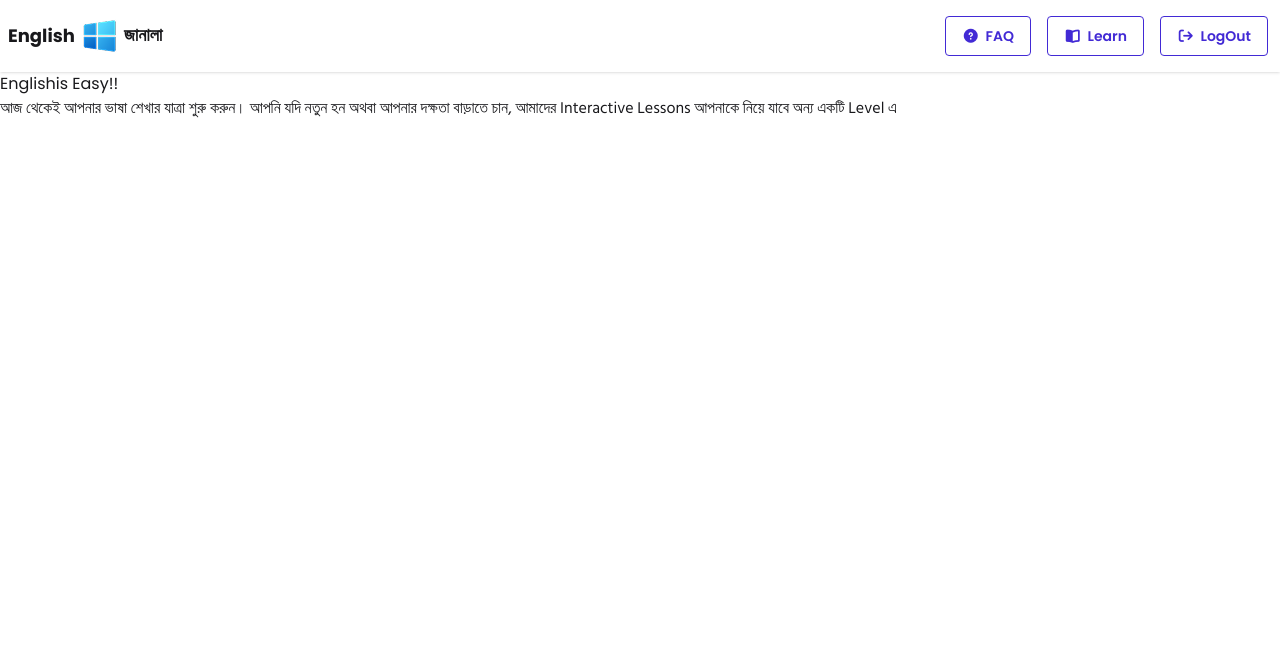
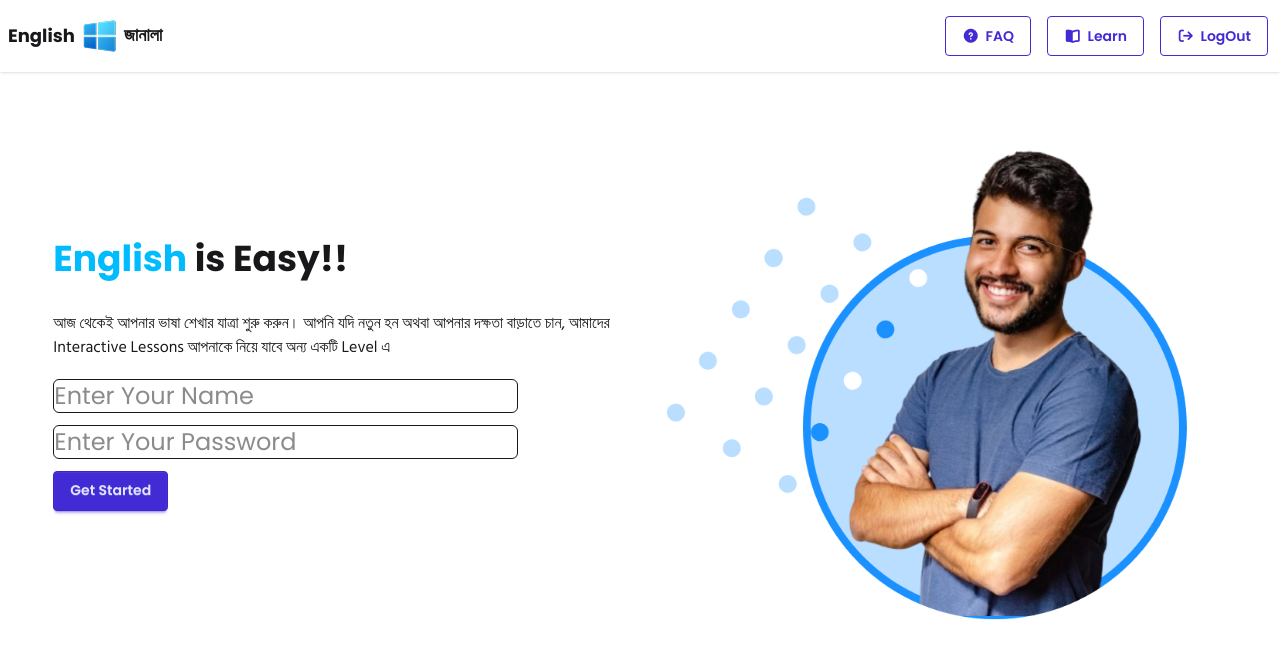
Before and after one commit to Noyon-Saudagor/English-janala, a plain HTML site: page index.html in a window 1280 px wide. Drawn offline with nearby package versions, Linux system fonts and the light colour scheme.

```diff
--- a/index.html
+++ b/index.html
@@ -1,5 +1,6 @@
 <!DOCTYPE html>
 <html lang="en">
+
 <head>
   <meta charset="UTF-8">
   <meta name="viewport" content="width=device-width, initial-scale=1.0">
@@ -11,27 +12,33 @@
   <link rel="shortcut icon" href="/assets/logo.png" type="image/x-icon">
 
   <!-- Font awsome -->
-     <link rel="stylesheet" href="https://cdnjs.cloudflare.com/ajax/libs/font-awesome/7.0.1/css/all.min.css" integrity="sha512-2SwdPD6INVrV/lHTZbO2nodKhrnDdJK9/kg2XD1r9uGqPo1cUbujc+IYdlYdEErWNu69gVcYgdxlmVmzTWnetw==" crossorigin="anonymous" referrerpolicy="no-referrer" />
+  <link rel="stylesheet" href="https://cdnjs.cloudflare.com/ajax/libs/font-awesome/7.0.1/css/all.min.css"
+    integrity="sha512-2SwdPD6INVrV/lHTZbO2nodKhrnDdJK9/kg2XD1r9uGqPo1cUbujc+IYdlYdEErWNu69gVcYgdxlmVmzTWnetw=="
+    crossorigin="anonymous" referrerpolicy="no-referrer" />
 
   <!-- font intigrations -->
   <link rel="preconnect" href="https://fonts.googleapis.com">
   <link rel="preconnect" href="https://fonts.gstatic.com" crossorigin>
-<link href="https://fonts.googleapis.com/css2?family=Hind+Siliguri:wght@300;400;500;600;700&family=Poppins:ital,wght@0,100;0,200;0,300;0,400;0,500;0,600;0,700;0,800;0,900;1,100;1,200;1,300;1,400;1,500;1,600;1,700;1,800;1,900&display=swap" rel="stylesheet">
+  <link
+    href="https://fonts.googleapis.com/css2?family=Hind+Siliguri:wght@300;400;500;600;700&family=Poppins:ital,wght@0,100;0,200;0,300;0,400;0,500;0,600;0,700;0,800;0,900;1,100;1,200;1,300;1,400;1,500;1,600;1,700;1,800;1,900&display=swap"
+    rel="stylesheet">
 
   <!-- stylesheet -->
   <link rel="stylesheet" href="style.css">
 </head>
+
 <body>
   <header>
     <div class="navbar bg-base-100 shadow-sm">
       <div class="navbar-start">
         <div class="dropdown">
           <div tabindex="0" role="button" class="btn btn-ghost lg:hidden">
-        <svg xmlns="http://www.w3.org/2000/svg" class="h-5 w-5" fill="none" viewBox="0 0 24 24" stroke="currentColor"> <path stroke-linecap="round" stroke-linejoin="round" stroke-width="2" d="M4 6h16M4 12h8m-8 6h16" /> </svg>
+            <svg xmlns="http://www.w3.org/2000/svg" class="h-5 w-5" fill="none" viewBox="0 0 24 24"
+              stroke="currentColor">
+              <path stroke-linecap="round" stroke-linejoin="round" stroke-width="2" d="M4 6h16M4 12h8m-8 6h16" />
+            </svg>
           </div>
-      <ul
-        tabindex="-1"
-        class="menu menu-sm dropdown-content bg-base-100 rounded-box z-1 mt-3 w-52 p-2 shadow">
+          <ul tabindex="-1" class="menu menu-sm dropdown-content bg-base-100 rounded-box z-1 mt-3 w-52 p-2 shadow">
             <li>
               <a href=""><i class="fa-solid fa-circle-question"></i>FAQ</a>
             </li>
@@ -59,20 +66,32 @@
             <a href="" class="btn btn-outline btn-primary"><i class="fa-solid fa-book-open"></i>Learn</a>
           </li>
           <li>
-           <a href="" class="btn btn-outline btn-primary"><i class="fa-solid fa-arrow-right-from-bracket"></i>LogOut</a>
+            <a href="" class="btn btn-outline btn-primary"><i
+                class="fa-solid fa-arrow-right-from-bracket"></i>LogOut</a>
           </li>
         </ul>
       </div>
     </div>
   </header>
-<section>
-    <div class="content">
-        <h2><span>English</span>is Easy!!</h2>
-        <p class="font-bangla">আজ থেকেই আপনার ভাষা শেখার যাত্রা শুরু করুন। আপনি যদি নতুন হন অথবা আপনার দক্ষতা বাড়াতে চান, আমাদের Interactive Lessons আপনাকে নিয়ে যাবে অন্য একটি Level এ</p>
+  <section class="flex flex-col-reverse md:flex-row  justify-between items-center gap-10 py-5 w-11/12 mx-auto">
+    <div class="content flex-1 text-center md:text-left">
+      <div class="flex flex-col gap-5">
+        <div class="text-comtainer">
+        <h2 class="text-4xl font-bold mb-8"><span class="text-sky-400">English</span> is Easy!!</h2>
+      <p class="font-bangla">আজ থেকেই আপনার ভাষা শেখার যাত্রা শুরু করুন। আপনি যদি নতুন হন অথবা আপনার দক্ষতা বাড়াতে চান,
+        আমাদের Interactive Lessons আপনাকে নিয়ে যাবে অন্য একটি Level এ</p>
     </div>
-    <div class="image">
-
+    <div class="input-container text-2xl space-y-3">
+      <input type="text" placeholder="Enter Your Name" class="rounded-md"> <br>
+      <input type="password" placeholder="Enter Your Password" class="rounded-md"> <br>
+      <button class="btn btn-primary">Get Started</button>
+    </div>
+      </div>
+      </div>
+    <div class="image flex-1">
+      <img src="assets/hero-student.png" alt="">
     </div>
   </section>
 </body>
+
 </html>
```
Lines whose indentation alone changed are shown as unchanged.
